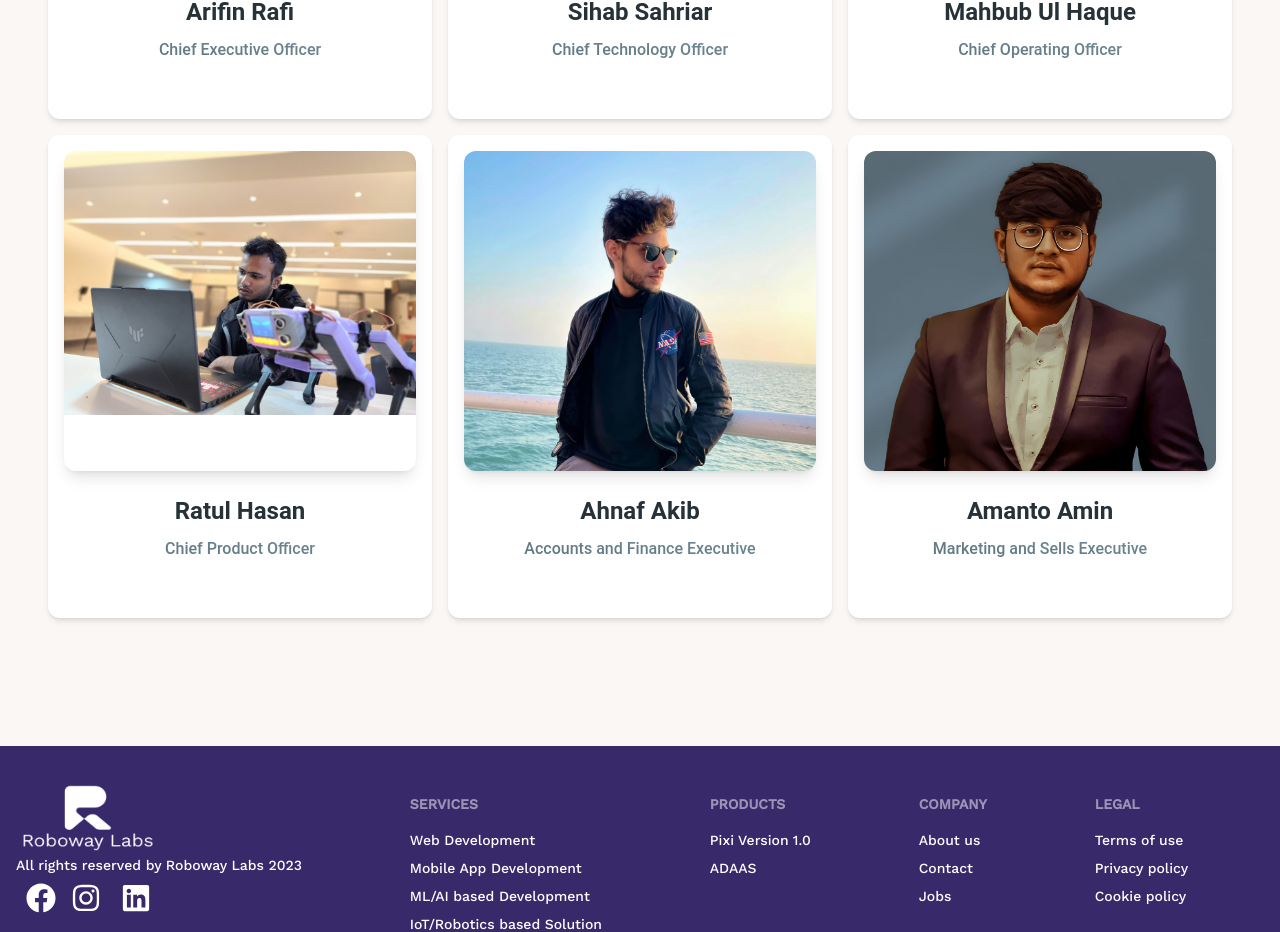
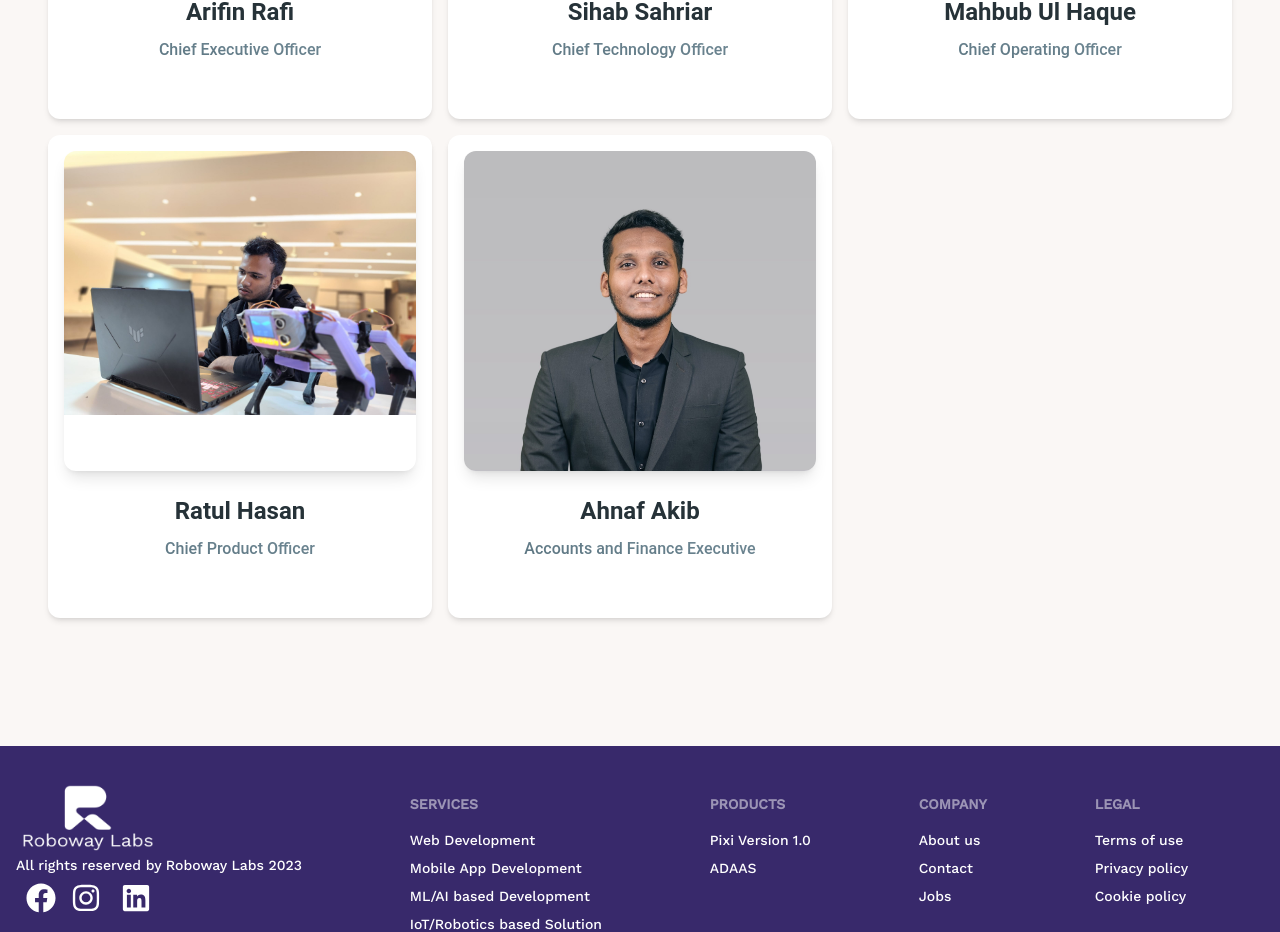
Before and after one commit to ArifinRafi/my-cart, a React (Create React App) app: page /About in a window 1280 px wide. Shown: the part 1052-1984 px from the top of the page. Built offline with nearby package versions, Linux system fonts and the light colour scheme; no server answers.

Commit message:
final build

```diff
--- a/src/pages/About.js
+++ b/src/pages/About.js
@@ -3,7 +3,7 @@ import { ProfileCard } from '../components/TeamCard';
 import Arifin from '../assets/Arifin.jpg'
 import Sihab from '../assets/sihab.jpg'
 import Ratul from '../assets/ratul.jpg'
-import Ahnaf from '../assets/Arifin.jpg'
+import Ahnaf from '../assets/ahnaf.jpg'
 import Mahbub from '../assets/mahbub.jpg'
 import Amanto from '../assets/amanto.jpg'
 
@@ -14,7 +14,6 @@ const About = () => {
     { img:Mahbub, name: 'Mahbub Ul Haque', position: 'Chief Operating Officer' },
     { img:Ratul,name: 'Ratul Hasan', position: 'Chief Product Officer' },
     {img:Ahnaf, name: 'Ahnaf Akib', position: 'Accounts and Finance Executive' },
-    {img:Amanto, name: 'Amanto Amin', position: 'Marketing and Sells Executive' },
   ];
   const details=
     `At Roboway, we envision a future where automation and technology
```
Also changed, not shown: src/assets/ahnaf.jpg (added), 9 other files (tests, documents, lock files or other folders).
